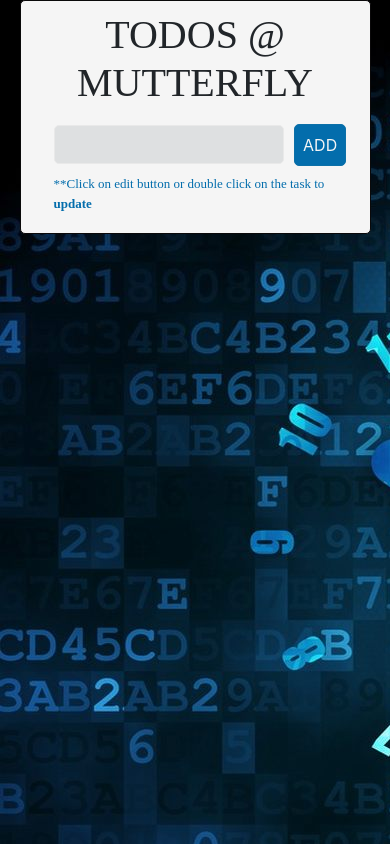
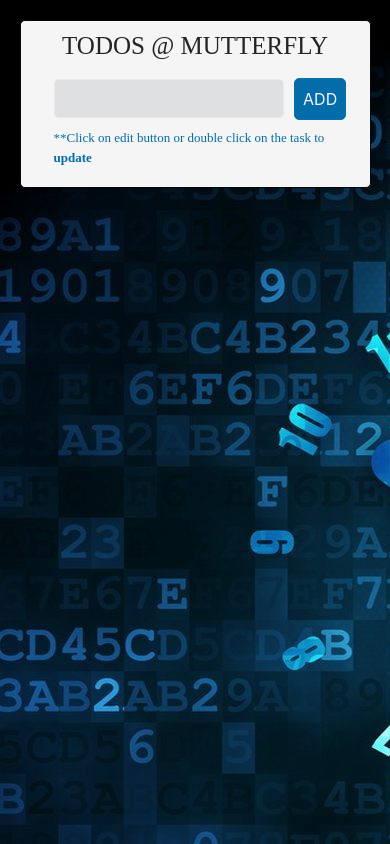
Before and after one commit to chitra1996/ToDo-App, an Angular app: page / in a window 390 px wide. Built offline with nearby package versions, Linux system fonts and the light colour scheme.

Commit message:
some style formatting done with respect to mobile view

```diff
--- a/src/app/app.component.css
+++ b/src/app/app.component.css
@@ -5,7 +5,7 @@
 /* styling for mobile and small screens */
 @media only screen and (max-width: 600px) {
   .todo-wrapper {
-    margin: auto;
+    margin: 20px auto 20px auto;;
     width: 90%;
     border: 1px solid #0a090a;
     border-radius: 5px;
--- a/src/app/components/header/header.component.css
+++ b/src/app/components/header/header.component.css
@@ -1,3 +1,4 @@
 * {
+    font-size: 25px;
     font-family: "sans-serif";
 }
```
